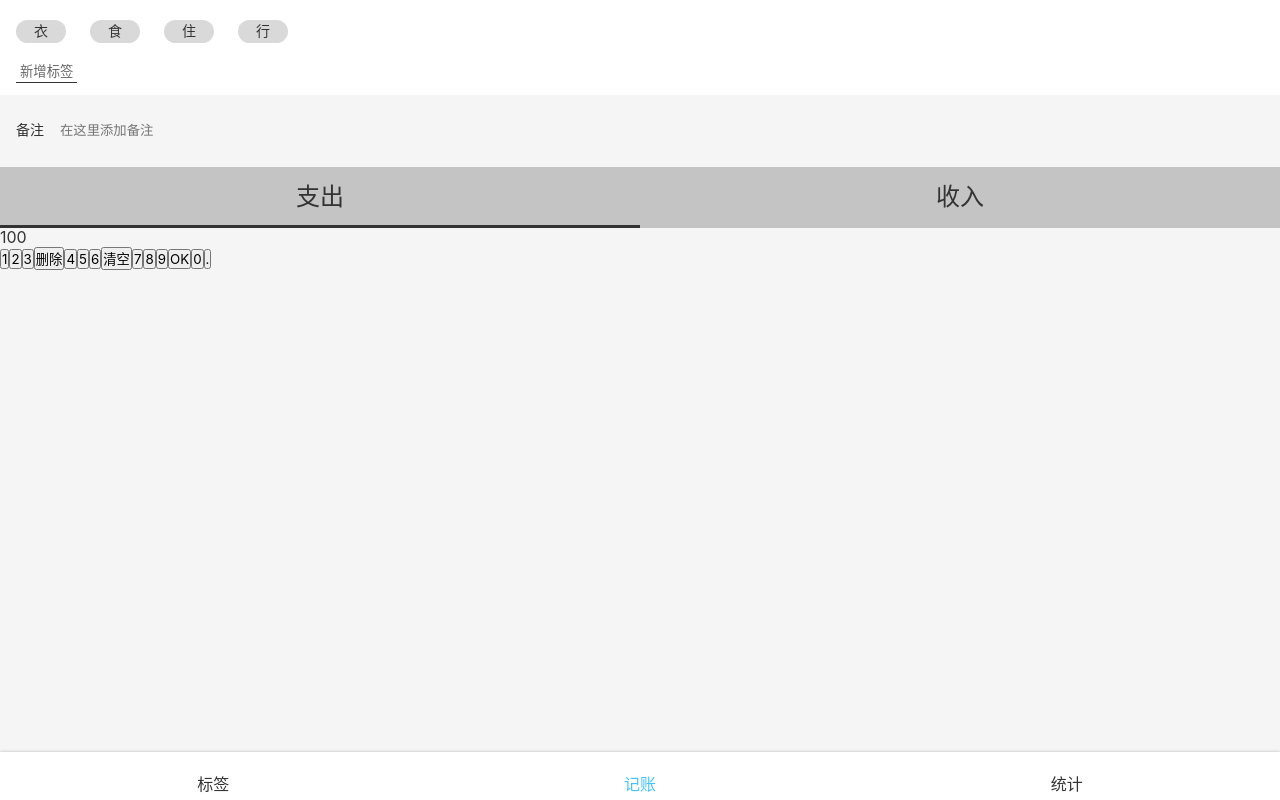
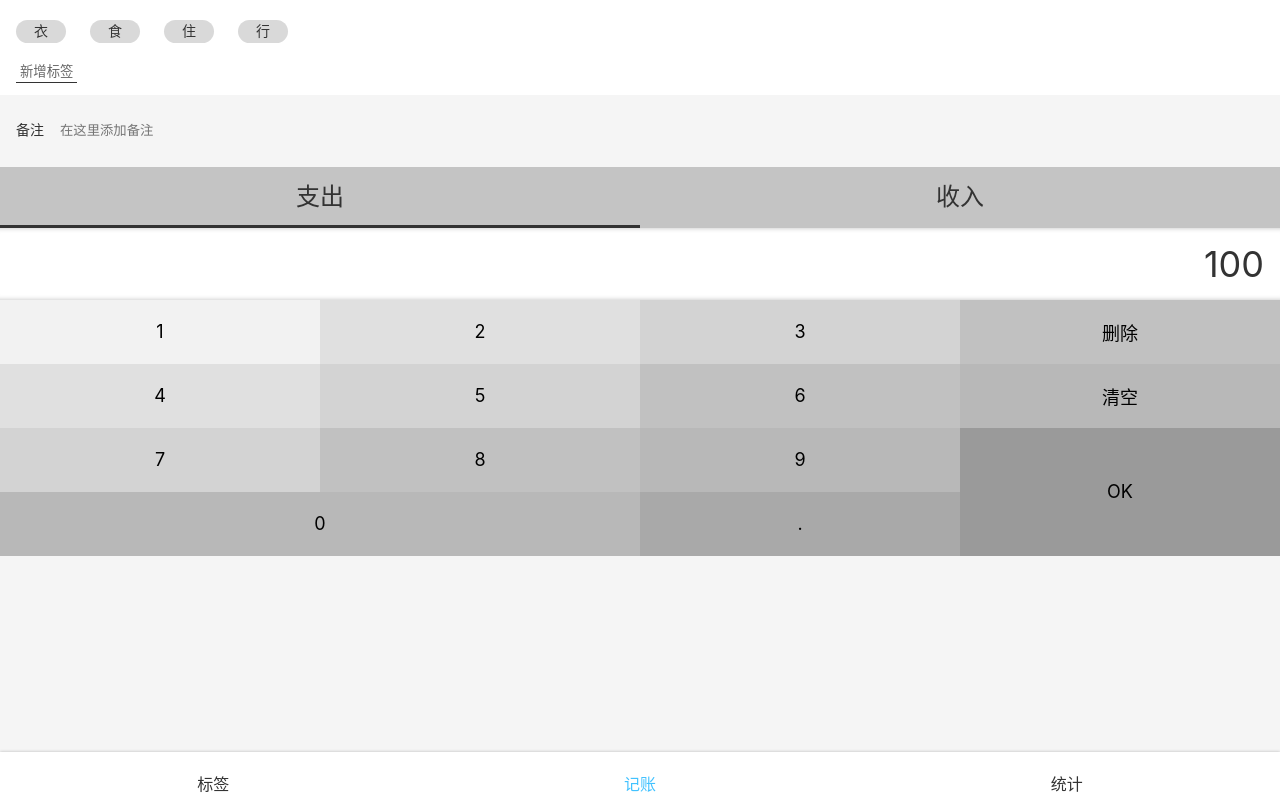
Before and after one commit to zxjdzxb/wealth-dog, a React app: page /#/money in a window 1280 px wide. Built offline with nearby package versions, Linux system fonts and the light colour scheme; some icons are missing.

Commit message:
数字面板UI

```diff
--- a/src/index.scss
+++ b/src/index.scss
@@ -26,3 +26,8 @@
 :focus{
   outline: none;
 }
+.clearfix::after {
+  content: '';
+  display: block;
+  clear: both;
+}
--- a/src/views/Money.tsx
+++ b/src/views/Money.tsx
@@ -58,6 +58,52 @@
   }
 `;
 const NumberPadSection = styled.section`
+  display:flex;
+  flex-direction: column;
+  > .output{
+    background:white;
+    font-size: 36px;
+    line-height: 72px;
+    text-align:right;
+    padding: 0 16px;
+    box-shadow: inset 0 -5px 5px -5px rgba(0,0,0,0.25),
+    inset 0 5px 5px -5px rgba(0,0,0,0.25);
+  }
+  > .pad{
+    > button{
+      font-size: 18px; float: left; width: 25%; height: 64px; border: none;
+      &.ok{ height: 128px; float: right; }
+      &.zero{ width: 50%; }
+      &:nth-child(1){
+        background:#f2f2f2;
+      }
+      &:nth-child(2),
+      &:nth-child(5) {
+        background:#E0E0E0;
+      }
+      &:nth-child(3),
+      &:nth-child(6),
+      &:nth-child(9) {
+        background:#D3D3D3;
+      }
+      &:nth-child(4),
+      &:nth-child(7),
+      &:nth-child(10) {
+        background:#C1C1C1;
+      }
+      &:nth-child(8),
+      &:nth-child(11),
+      &:nth-child(13) {
+        background:#B8B8B8;
+      }
+      &:nth-child(12) {
+        background:#9A9A9A;
+      }
+      &:nth-child(14) {
+        background:#A9A9A9;
+      }
+    }
+  }
 `;
 
 function Money() {
@@ -85,10 +131,10 @@
         </ul>
       </CategorySection>
       <NumberPadSection>
-        <div>
+        <div className="output">
           100
         </div>
-        <div>
+        <div className="pad clearfix">
           <button>1</button>
           <button>2</button>
           <button>3</button>
@@ -100,9 +146,9 @@
           <button>7</button>
           <button>8</button>
           <button>9</button>
-          <button>OK</button>
-          <button>0</button>
-          <button>.</button>
+          <button className="ok">OK</button>
+          <button className="zero">0</button>
+          <button className="dot">.</button>
         </div>
       </NumberPadSection>
     </Layout>
```
